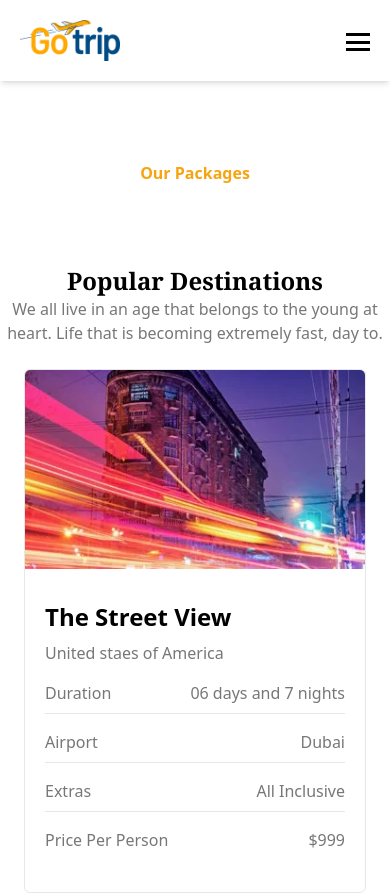
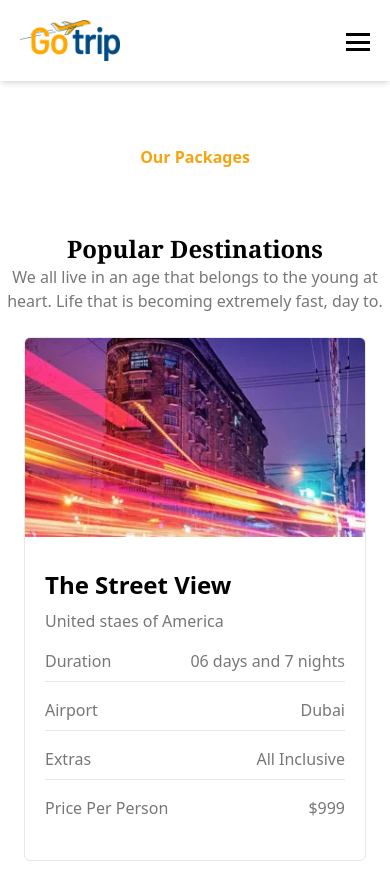
Before and after one commit to AbduSubhan11/Go-Trip, a Next.js app: page /package in a window 390 px wide. Shown: the top 893 px of the page. Built offline with nearby package versions, Linux system fonts and the light colour scheme.

Commit message:
complete

```diff
--- a/src/app/contact/page.tsx
+++ b/src/app/contact/page.tsx
@@ -4,7 +4,7 @@ import TourDetails from "../components/Tour Details";
 function Page() {
   return (
     <div>
-      <h1 className="text-[#f7a411] text-center py-32 font-semibold">
+      <h1 className="text-[#f7a411] text-center sm:py-32 py-16 font-semibold">
         Contact Us
       </h1>
       {/* GRID */}
--- a/src/app/package/page.tsx
+++ b/src/app/package/page.tsx
@@ -5,7 +5,7 @@ import Link from "next/link";
 function Page() {
   return (
     <div>
-      <h1 className="text-[#f7a411] text-center sm:py-32 py-20 font-semibold">
+      <h1 className="text-[#f7a411] text-center sm:py-32 py-16 font-semibold">
         Our Packages
       </h1>
       <div className="text-center">
```
